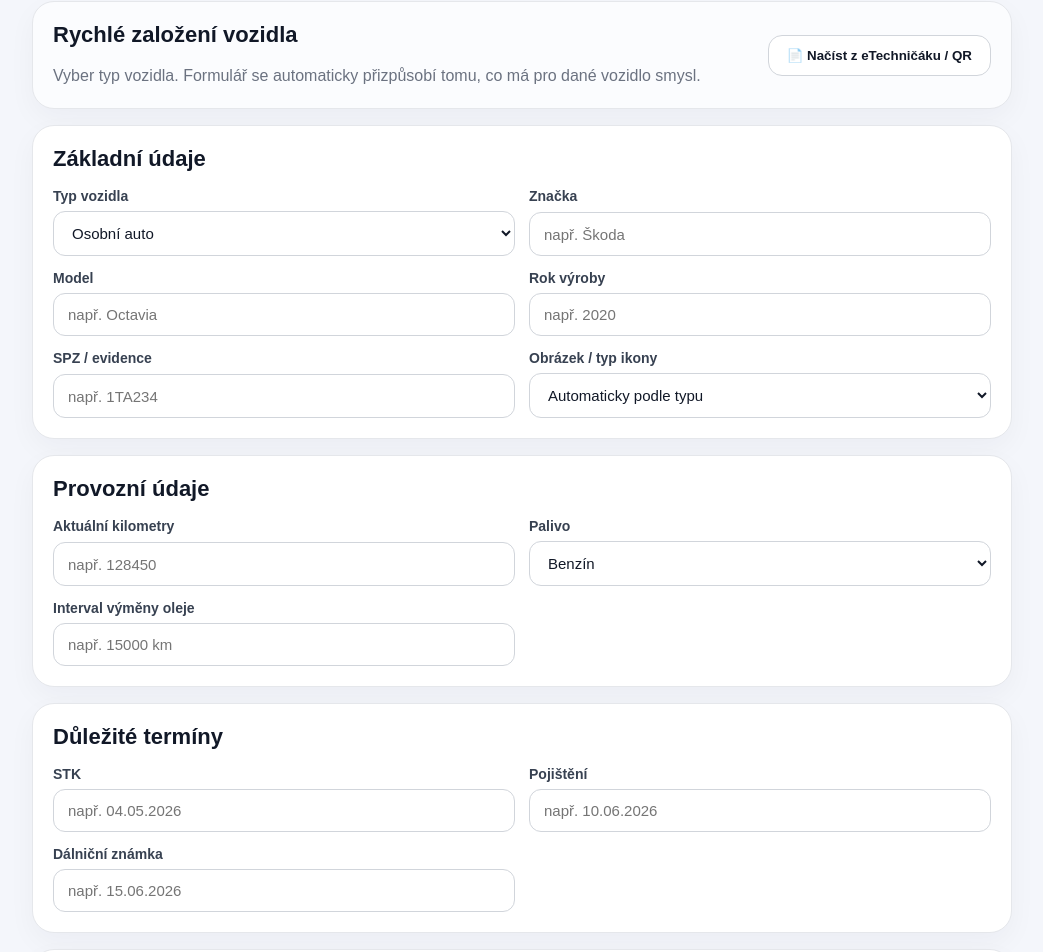
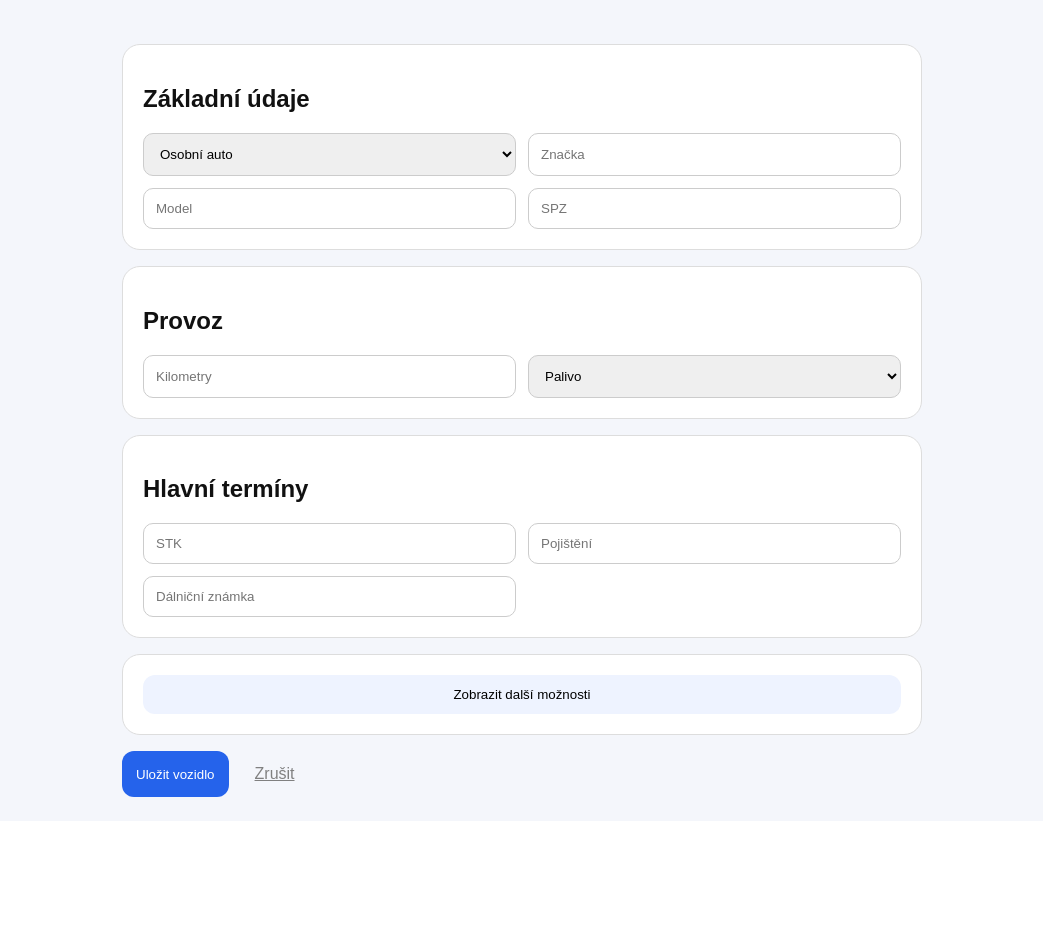
Before and after one commit to Lumir77/garazmistr-app, a Next.js app: page /add-vehicle in a window 1280 px wide. Shown: the part 80-1032 px from the top of the page, without its empty margins (118-1161 px from the left). After the commit the page ends 901 px from the top, so only its background shows below. Built offline with nearby package versions, Linux system fonts and the light colour scheme.

Commit message:
Update page.tsx

```diff
--- a/app/add-vehicle/page.tsx
+++ b/app/add-vehicle/page.tsx
@@ -4,6 +4,7 @@ import { useState } from "react";
 
 export default function AddVehiclePage() {
   const [vehicleType, setVehicleType] = useState("osobni");
+  const [showAdvanced, setShowAdvanced] = useState(false);
 
   const isCar =
     vehicleType === "osobni" ||
@@ -13,7 +14,6 @@ export default function AddVehiclePage() {
 
   const isCamper = vehicleType === "obytne-auto";
   const isTrailer = vehicleType === "prives";
-  const isCaravan = vehicleType === "obytny-prives";
   const isForklift = vehicleType === "vzv";
 
   return (
@@ -24,26 +24,11 @@ export default function AddVehiclePage() {
           <h1>Nové vozidlo</h1>
         </div>
 
-        <section className="panel highlight">
-          <div>
-            <h2>Rychlé založení vozidla</h2>
-            <p>
-              Vyber typ vozidla. Formulář se automaticky přizpůsobí tomu,
-              co má pro dané vozidlo smysl.
-            </p>
-          </div>
-
-          <button className="secondary" type="button">
-            📄 Načíst z eTechničáku / QR
-          </button>
-        </section>
-
+        {/* ZÁKLAD */}
         <section className="panel">
           <h2>Základní údaje</h2>
 
           <div className="grid">
-            <label>
-              Typ vozidla
             <select
               value={vehicleType}
               onChange={(e) => setVehicleType(e.target.value)}
@@ -52,359 +37,153 @@ export default function AddVehiclePage() {
               <option value="suv">SUV</option>
               <option value="kombi">Kombi</option>
               <option value="pickup">Pick-up</option>
-                <option value="prives">Přívěsný vozík</option>
-                <option value="dlouhy-prives">Dlouhý přívěsný vozík</option>
-                <option value="vzv">Vysokozdvižný vozík</option>
-                <option value="obytny-prives">Obytný přívěs</option>
+              <option value="prives">Přívěs</option>
+              <option value="vzv">VZV</option>
               <option value="obytne-auto">Obytné auto</option>
             </select>
-            </label>
 
-            <label>
-              Značka
-              <input placeholder="např. Škoda" />
-            </label>
-
-            <label>
-              Model
-              <input placeholder="např. Octavia" />
-            </label>
-
-            <label>
-              Rok výroby
-              <input placeholder="např. 2020" />
-            </label>
-
-            <label>
-              SPZ / evidence
-              <input placeholder="např. 1TA234" />
-            </label>
-
-            <label>
-              Obrázek / typ ikony
-              <select>
-                <option>Automaticky podle typu</option>
-                <option>Vybrat ručně</option>
-              </select>
-            </label>
+            <input placeholder="Značka" />
+            <input placeholder="Model" />
+            <input placeholder="SPZ" />
           </div>
         </section>
 
+        {/* PROVOZ */}
         <section className="panel">
-          <h2>Provozní údaje</h2>
+          <h2>Provoz</h2>
 
           <div className="grid">
             {(isCar || isCamper) && (
               <>
-                <label>
-                  Aktuální kilometry
-                  <input placeholder="např. 128450" />
-                </label>
-
-                <label>
-                  Palivo
+                <input placeholder="Kilometry" />
                 <select>
+                  <option>Palivo</option>
                   <option>Benzín</option>
                   <option>Nafta</option>
                   <option>Elektro</option>
-                    <option>Hybrid</option>
-                    <option>LPG / CNG</option>
                 </select>
-                </label>
-
-                <label>
-                  Interval výměny oleje
-                  <input placeholder="např. 15000 km" />
-                </label>
               </>
             )}
 
-            {isForklift && (
-              <>
-                <label>
-                  Aktuální motohodiny
-                  <input placeholder="např. 2450 mth" />
-                </label>
+            {isForklift && <input placeholder="Motohodiny" />}
 
-                <label>
-                  Pohon
-                  <select>
-                    <option>Elektro</option>
-                    <option>Diesel</option>
-                    <option>LPG</option>
-                  </select>
-                </label>
+            {isTrailer && <input placeholder="Nosnost (kg)" />}
+          </div>
+        </section>
 
-                <label>
-                  Interval servisní kontroly
-                  <input placeholder="např. 250 mth" />
-                </label>
-              </>
-            )}
+        {/* TERMÍNY */}
+        <section className="panel">
+          <h2>Hlavní termíny</h2>
 
-            {(isTrailer || vehicleType === "dlouhy-prives" || isCaravan) && (
-              <>
-                <label>
-                  Nosnost
-                  <input placeholder="např. 750 kg" />
-                </label>
+          <div className="grid">
+            <input placeholder="STK" />
+            <input placeholder="Pojištění" />
 
-                <label>
-                  Počet náprav
-                  <select>
-                    <option>1 náprava</option>
-                    <option>2 nápravy</option>
-                    <option>3 nápravy</option>
-                  </select>
-                </label>
-              </>
-            )}
-
-            {isCamper && (
-              <>
-                <label>
-                  Revize nástavby
-                  <input placeholder="např. 01.06.2026" />
-                </label>
-
-                <label>
-                  Revize plynu
-                  <input placeholder="např. 01.06.2026" />
-                </label>
-              </>
-            )}
-
-            {isCaravan && (
-              <>
-                <label>
-                  Revize plynu
-                  <input placeholder="např. 01.06.2026" />
-                </label>
-
-                <label>
-                  Kontrola obytné části
-                  <input placeholder="např. 01.06.2026" />
-                </label>
-              </>
+            {(isCar || isCamper) && (
+              <input placeholder="Dálniční známka" />
             )}
           </div>
         </section>
 
+        {/* ROZBALOVACÍ */}
         <section className="panel">
-          <h2>Důležité termíny</h2>
+          <button
+            className="toggle"
+            onClick={() => setShowAdvanced(!showAdvanced)}
+          >
+            {showAdvanced ? "Skrýt další možnosti" : "Zobrazit další možnosti"}
+          </button>
 
-          <div className="grid">
-            <label>
-              STK
-              <input placeholder="např. 04.05.2026" />
-            </label>
-
-            <label>
-              Pojištění
-              <input placeholder="např. 10.06.2026" />
-            </label>
-
-            {(isCar || isCamper) && (
-              <label>
-                Dálniční známka
-                <input placeholder="např. 15.06.2026" />
-              </label>
+          {showAdvanced && (
+            <div className="grid advanced">
+              <input placeholder="Periodicita pojištění (měsíčně/ročně)" />
+              <input placeholder="Depozit značek - datum" />
+              <input placeholder="Zahraniční známka (stát)" />
+              <input placeholder="Revize (plyn, nástavba...)" />
+              <input placeholder="Poznámka" />
+            </div>
           )}
-
-            {isForklift && (
-              <label>
-                Revize VZV
-                <input placeholder="např. 30.04.2026" />
-              </label>
-            )}
-
-            {(isTrailer || vehicleType === "dlouhy-prives" || isCaravan) && (
-              <label>
-                Kontrola / servis přívěsu
-                <input placeholder="např. 18.08.2026" />
-              </label>
-            )}
-          </div>
-        </section>
-
-        <section className="panel">
-          <h2>Odpovědná osoba</h2>
-
-          <div className="grid">
-            <label>
-              Jméno
-              <input placeholder="Jan Novák" />
-            </label>
-
-            <label>
-              Telefon
-              <input placeholder="+420..." />
-            </label>
-
-            <label>
-              E-mail
-              <input placeholder="email@firma.cz" />
-            </label>
-          </div>
         </section>
 
         <div className="actions">
-          <button className="primary" type="button">Uložit vozidlo</button>
+          <button className="primary">Uložit vozidlo</button>
           <a href="/" className="cancel">Zrušit</a>
         </div>
       </div>
 
       <style jsx>{`
         .page {
+          background: #f4f6fb;
           min-height: 100vh;
-          background: #f4f6fb;
           padding: 24px;
-          color: #111827;
-          font-family: Arial, sans-serif;
+          font-family: Arial;
         }
 
         .shell {
-          max-width: 980px;
-          margin: 0 auto;
+          max-width: 800px;
+          margin: auto;
         }
 
         .topbar {
           display: flex;
-          align-items: center;
           justify-content: space-between;
-          gap: 16px;
           margin-bottom: 20px;
         }
 
-        .back {
-          color: #2563eb;
-          text-decoration: none;
-          font-weight: 700;
-        }
-
-        h1 {
-          margin: 0;
-          font-size: 32px;
-        }
-
-        h2 {
-          margin: 0 0 16px;
-          font-size: 22px;
-        }
-
-        p {
-          margin: 0;
-          color: #6b7280;
-          line-height: 1.5;
-        }
-
         .panel {
-          background: #fff;
-          border: 1px solid #e5e7eb;
-          border-radius: 22px;
+          background: white;
           padding: 20px;
+          border-radius: 18px;
           margin-bottom: 16px;
-          box-shadow: 0 10px 28px rgba(15, 23, 42, 0.04);
-        }
-
-        .panel.highlight {
-          display: flex;
-          justify-content: space-between;
-          align-items: center;
-          gap: 18px;
-          background: #fbfcfe;
+          border: 1px solid #ddd;
         }
 
         .grid {
           display: grid;
           grid-template-columns: repeat(2, 1fr);
-          gap: 14px;
+          gap: 12px;
         }
 
-        label {
-          display: grid;
-          gap: 7px;
-          color: #374151;
-          font-size: 14px;
-          font-weight: 700;
+        input, select {
+          padding: 12px;
+          border-radius: 10px;
+          border: 1px solid #ccc;
         }
 
-        input,
-        select {
+        .toggle {
           width: 100%;
-          box-sizing: border-box;
-          border: 1px solid #d1d5db;
+          padding: 12px;
           border-radius: 12px;
-          padding: 12px 14px;
-          font-size: 15px;
-          background: #fff;
-          color: #111827;
+          background: #eef3ff;
+          border: none;
+          cursor: pointer;
+        }
+
+        .advanced {
+          margin-top: 12px;
         }
 
         .actions {
           display: flex;
           gap: 12px;
-          margin-top: 20px;
-        }
-
-        .primary,
-        .secondary {
-          border-radius: 14px;
-          padding: 12px 18px;
-          font-weight: 800;
-          cursor: pointer;
         }
 
         .primary {
-          border: 0;
           background: #2563eb;
-          color: #fff;
-        }
-
-        .secondary {
-          border: 1px solid #d1d5db;
-          background: #fff;
-          color: #111827;
+          color: white;
+          border: none;
+          padding: 14px;
+          border-radius: 12px;
         }
 
         .cancel {
-          display: inline-flex;
-          align-items: center;
-          padding: 12px 14px;
-          color: #6b7280;
-          text-decoration: none;
-          font-weight: 700;
+          padding: 14px;
+          color: gray;
         }
 
-        @media (max-width: 760px) {
-          .page {
-            padding: 14px;
-          }
-
-          .topbar {
-            align-items: flex-start;
-            flex-direction: column;
-          }
-
-          .panel.highlight {
-            align-items: stretch;
-            flex-direction: column;
-          }
-
+        @media (max-width: 700px) {
           .grid {
             grid-template-columns: 1fr;
-          }
-
-          .actions {
-            flex-direction: column;
-          }
-
-          .primary,
-          .secondary,
-          .cancel {
-            width: 100%;
-            justify-content: center;
-            text-align: center;
           }
         }
       `}</style>
```
Lines whose indentation alone changed are shown as unchanged.
